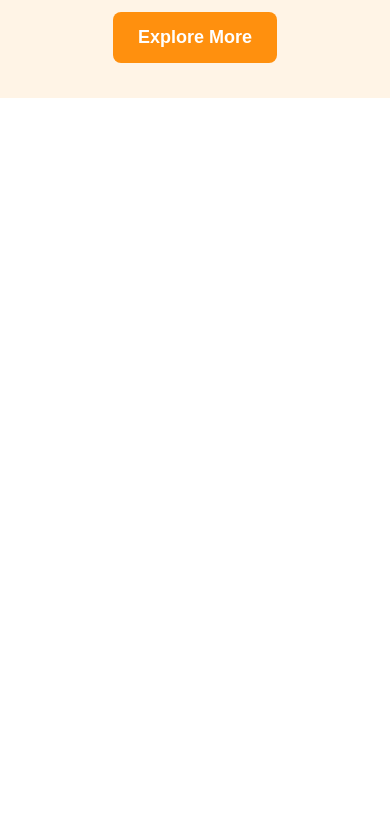
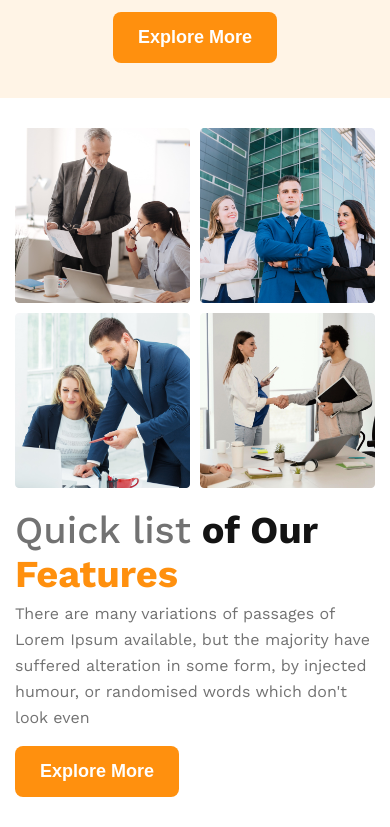
Before and after one commit to rakeebhasan/G3-Architects, a plain HTML site: page index.html in a window 390 px wide. Shown: the part 526-1353 px from the top of the page. Before the commit the page ends 844 px from the top, so only its background shows below. Drawn offline with nearby package versions, Linux system fonts and the light colour scheme.

Commit message:
Add Features Area With Responsiveness For Mobile, Tablet, Laptop and Desktop.

```diff
--- a/css/responsive.css
+++ b/css/responsive.css
@@ -1,8 +1,23 @@
+/* Large Screen Responsive Code */
 @media screen and (min-width: 992px) and (max-width: 1199px) {
 	.container {
 		max-width: 960px;
 	}
+
+	.feature-wrpper {
+		padding: 0px 10px;
+		gap: 35px;
+	}
+	.feature-desc h2 {
+		font-size: 38px;
+	}
+	.feature-desc p {
+		margin-top: 15px;
+		margin-bottom: 20px;
+	}
 }
+
+/* Medium Screen Responsive Code */
 @media screen and (min-width: 768px) and (max-width: 991px) {
 	.container {
 		max-width: 720px;
@@ -24,7 +39,28 @@
 	.hero-area img {
 		margin-top: 30px;
 	}
+
+	.feature-area {
+		padding: 65px 0;
+	}
+	.feature-wrpper {
+		padding: 0px 10px;
+		gap: 35px;
+	}
+	.feature-desc h2 {
+		font-size: 32px;
+	}
+	.feature-desc p {
+		margin-top: 15px;
+		margin-bottom: 20px;
+	}
+	.feature-images,
+	.feature-desc {
+		width: 50%;
+	}
 }
+
+/* Small Screen Responsive Code */
 @media screen and (max-width: 767px) {
 	.header-area {
 		padding-top: 20px;
@@ -61,4 +97,28 @@
 		display: flex;
 		flex-direction: column-reverse;
 	}
+
+	.feature-area {
+		padding-top: 30px;
+		padding-bottom: 30px;
+	}
+	.feature-wrpper {
+		padding: 0 0px;
+		gap: 20px;
+		flex-direction: column;
+	}
+	.feature-images,
+	.feature-desc {
+		width: 100%;
+	}
+	.feature-images {
+		gap: 10px;
+	}
+	.feature-desc h2 {
+		font-size: 38px;
+	}
+	.feature-desc p {
+		margin-top: 5px;
+		margin-bottom: 15px;
+	}
 }
--- a/index.html
+++ b/index.html
@@ -48,7 +48,35 @@
 		<!-- HEADER AREA END -->
 
 		<!-- MAIN AREA START -->
-		<main></main>
+		<main>
+			<!-- FEATURES AREA START -->
+			<section class="feature-area">
+				<div class="container">
+					<div class="feature-wrpper flex align-items-center">
+						<div class="feature-images">
+							<img src="images/Features-1.png" alt="" />
+							<img src="images/Features-2.png" alt="" />
+							<img src="images/Features-3.png" alt="" />
+							<img src="images/Features-4.png" alt="" />
+						</div>
+						<div class="feature-desc">
+							<h2>
+								<span>Quick list</span> of Our <br />
+								<span>Features</span>
+							</h2>
+							<p>
+								There are many variations of passages of Lorem
+								Ipsum available, but the majority have suffered
+								alteration in some form, by injected humour, or
+								randomised words which don't look even
+							</p>
+							<button class="btn-primary">Explore More</button>
+						</div>
+					</div>
+				</div>
+			</section>
+			<!-- FEATURES AREA END -->
+		</main>
 		<!-- MAIN AREA END -->
 
 		<!-- FOOTER AREA START -->
--- a/style.css
+++ b/style.css
@@ -95,3 +95,56 @@ HEADER AREA CSS HERE
 	width: 100%;
 	margin-top: 50px;
 }
+
+/*===========================
+FEATURES AREA CSS HERE
+=============================*/
+.feature-area {
+	padding-top: 85px;
+	padding-bottom: 130px;
+}
+
+.feature-wrpper {
+	padding: 0 61px;
+	gap: 76px;
+}
+
+.feature-images {
+	width: 60%;
+}
+
+.feature-desc {
+	width: 40%;
+}
+
+.feature-images {
+	display: grid;
+	grid-template-columns: repeat(2, 1fr);
+	gap: 24px;
+}
+
+.feature-images img {
+	width: 100%;
+}
+
+.feature-desc h2 {
+	color: var(--dark1);
+	font-size: 45px;
+	font-weight: 700;
+}
+
+.feature-desc h2 span:first-child {
+	color: var(--dark3);
+	font-weight: 500;
+}
+
+.feature-desc h2 span:last-child {
+	color: #ff900e;
+}
+
+.feature-desc p {
+	margin-top: 24px;
+	margin-bottom: 32px;
+	color: var(--dark3);
+	line-height: 162.5%;
+}
```
Also changed, not shown: images/Features-1.png (added), images/Features-2.png (added), images/Features-3.png (added), images/Features-4.png (added).
